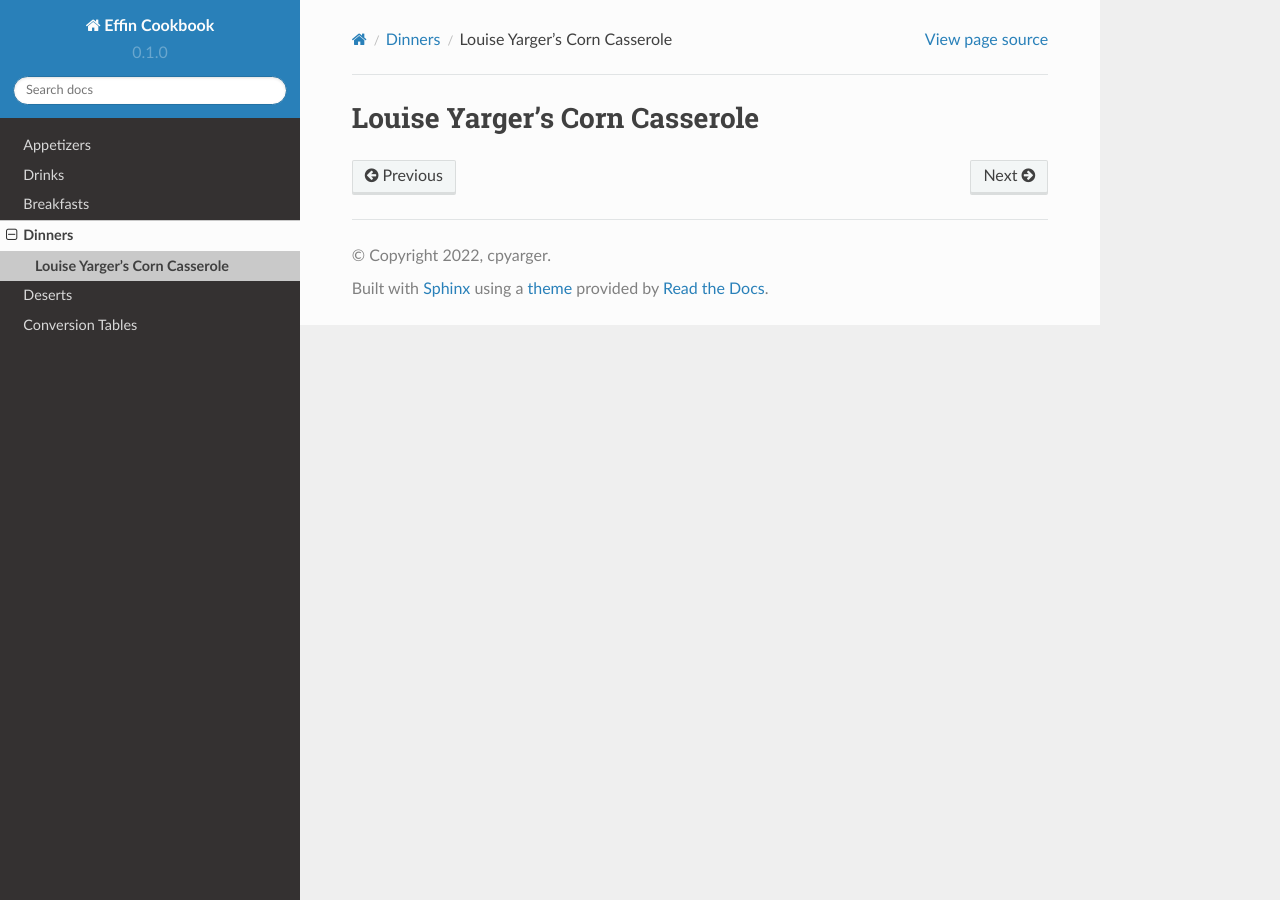
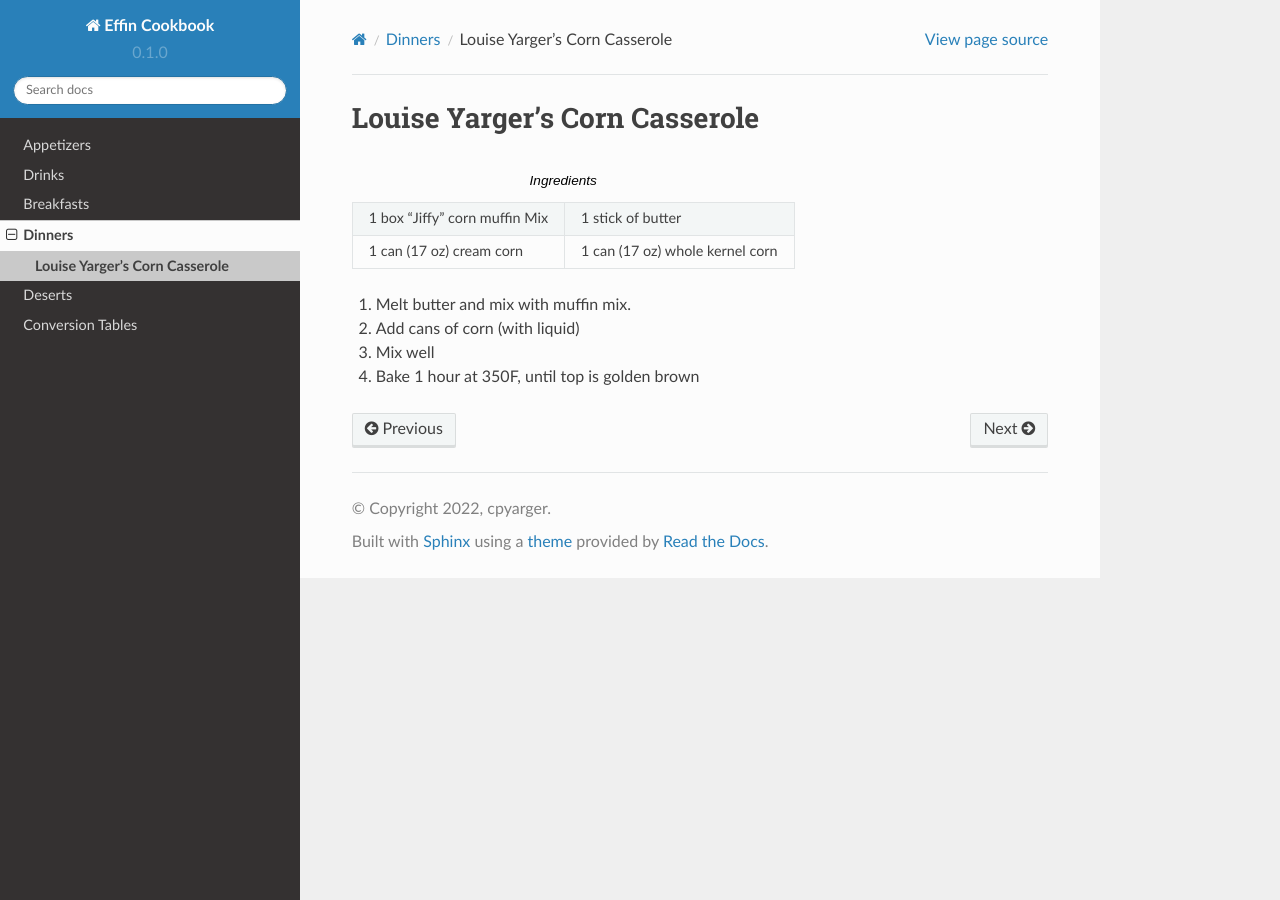
Before and after one commit to cpyarger/Effin-Cookbook, a Sphinx documentation site: the page built from docs/source/dinners/corncass.rst, in a window 1280 px wide. Built offline with Sphinx 7.4.7 and the Read the Docs theme 2.0.0, drawn with Linux system fonts in a browser that asks for light colours.

Commit message:
Corn Casserole

```diff
--- a/docs/source/dinners/corncass.rst
+++ b/docs/source/dinners/corncass.rst
@@ -1,3 +1,16 @@
 Louise Yarger's Corn Casserole
 ==============================
 .. toctree::
+
+.. list-table:: Ingredients
+   :header-rows: 0
+
+   * - 1 box "Jiffy" corn muffin Mix
+     - 1 stick of butter
+   * - 1 can (17 oz) cream corn
+     - 1 can (17 oz) whole kernel corn
+
+1. Melt butter and mix with muffin mix.
+2. Add cans of corn (with liquid)
+3. Mix well
+4. Bake 1 hour at 350F, until top is golden brown
```
